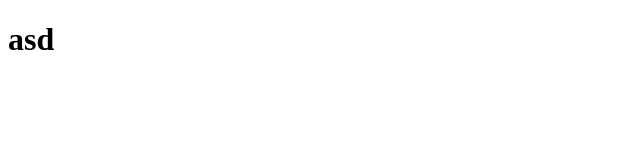
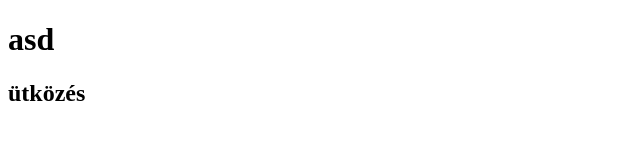
Before and after one commit to moldaev/orai_munka_0507, a plain HTML site: page index.html in a window 1280 px wide. Shown: the whole page, without its empty margins (0-640 px from the left). Drawn offline with Linux system fonts and the light colour scheme.

Commit message:
ütközés

```diff
--- a/index.html
+++ b/index.html
@@ -7,5 +7,6 @@
 </head>
 <body>
     <h1>asd</h1>
+    <h2>ütközés</h2>
 </body>
 </html>
```
